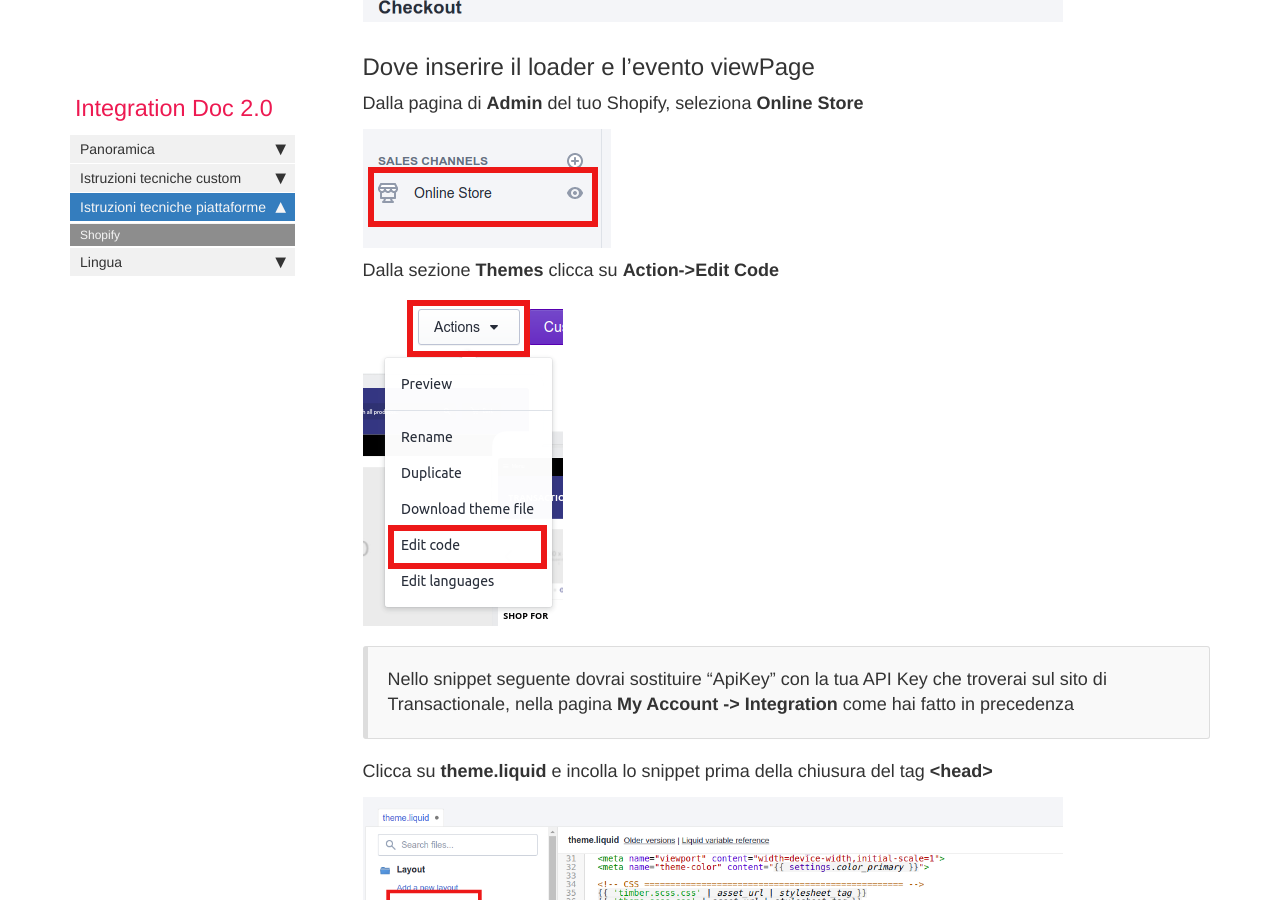
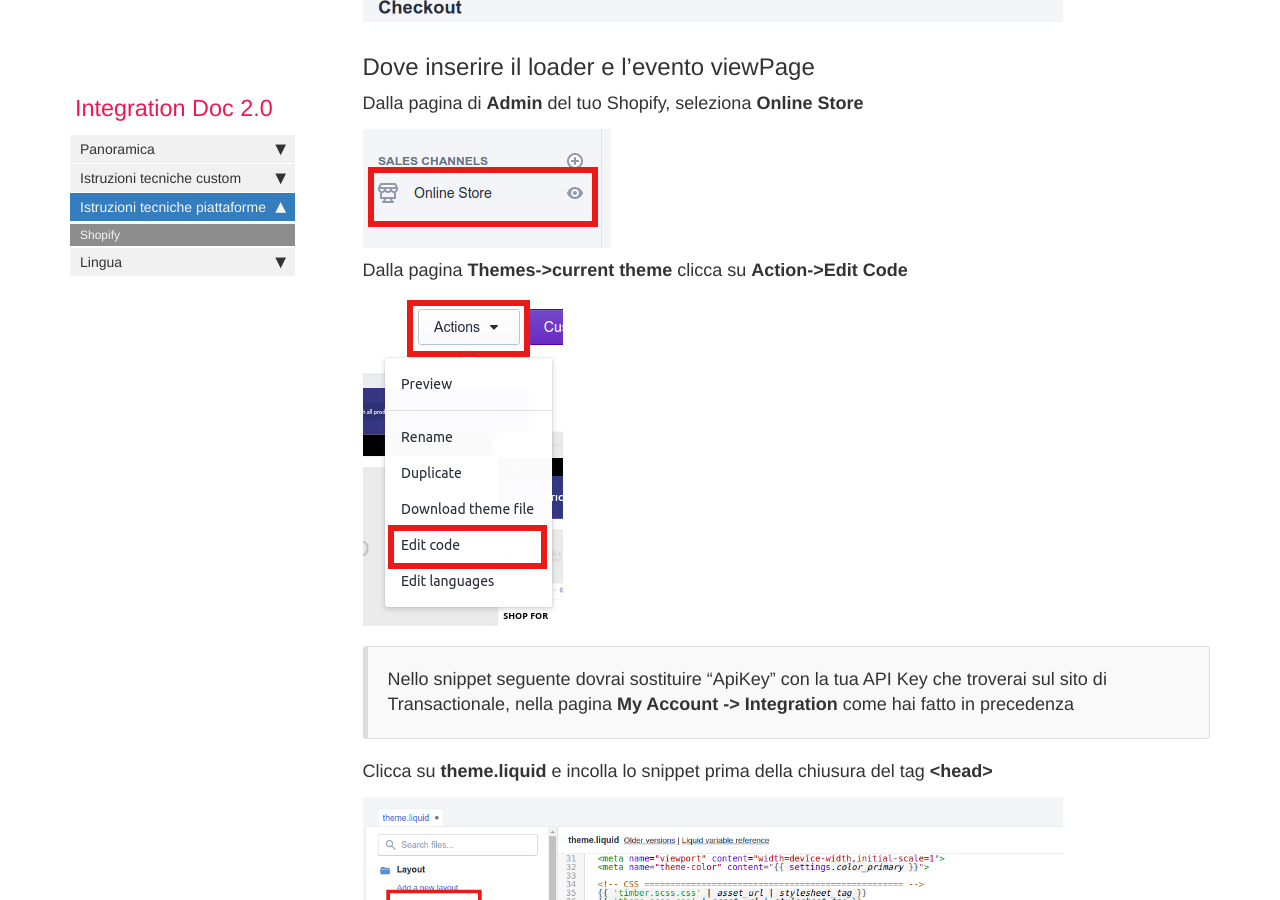
Before and after one commit to flyertech/trx_docs_it, a Jekyll site: the page built from pages/mydoc/shopify.md, in a window 1280 px wide and 900 px high, scrolled down 3486 px. Built offline with Jekyll 4.4.1, drawn with Linux system fonts in a browser that asks for light colours; nearby versions of some CDN libraries; comment, search, counter and statistics services are not loaded.

Commit message:
Fix doc in edit code section.

```diff
--- a/pages/mydoc/shopify.md
+++ b/pages/mydoc/shopify.md
@@ -44,7 +44,7 @@ Dalla pagina di **Admin** del tuo Shopify, seleziona **Online Store**
 
 ![image-title-here](images/shopify/online_store.png){:class="img-responsive"}
 
-Dalla sezione **Themes** clicca su **Action->Edit Code**
+Dalla pagina **Themes->current theme** clicca su **Action->Edit Code**
 
 ![image-title-here](images/shopify/edit_code.png){:class="img-responsive"}
 
```
Also changed, not shown: 2 other files.
